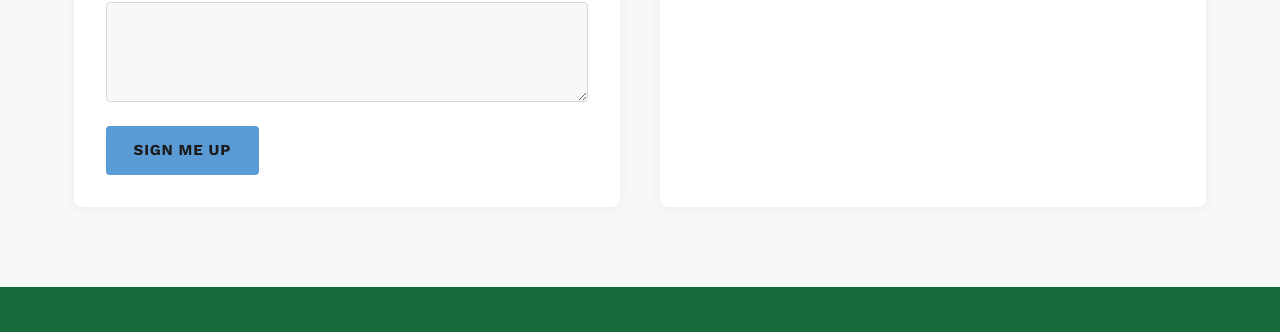
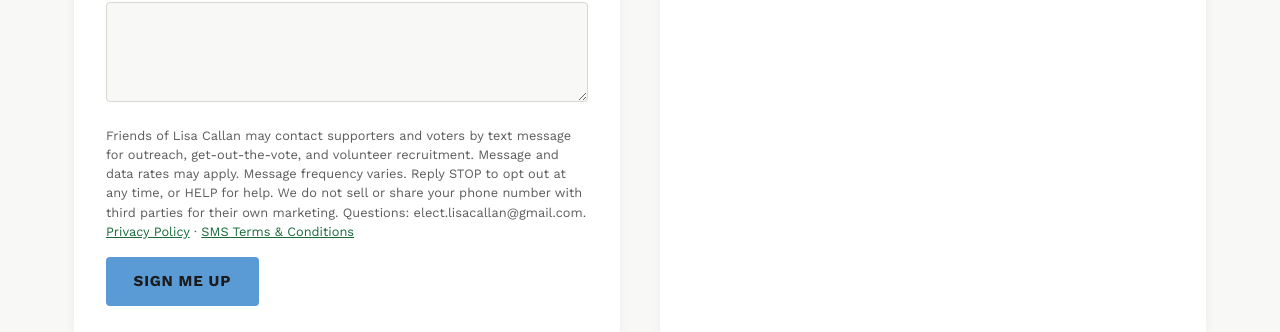
Before and after one commit to johnwyble/Lisa-Callan, a website: page index.html in a window 1280 px wide. Shown: the part 5980-6312 px from the top of the page. Drawn offline with nearby package versions, Linux system fonts and the light colour scheme.

Commit message:
Add files via upload
Adding Terms and Privacy policy to website

```diff
--- a/index.html
+++ b/index.html
@@ -535,6 +535,22 @@
     color: rgba(255,255,255,0.7);
   }
 
+  /* LEGAL (privacy / terms / SMS consent) */
+  .footer-sms { font-size: 0.8rem; color: rgba(255,255,255,0.75); margin-top: 0.4rem; }
+  .consent { font-size: 0.8rem; line-height: 1.5; color: var(--text-muted); margin: 0.25rem 0 1rem; }
+  .consent a { color: var(--primary); text-decoration: underline; }
+  .legal-page { padding: 8rem 0 4rem; background: var(--background); }
+  .legal-page .legal-wrap { max-width: 820px; }
+  .legal-page h1 { font-size: clamp(2rem, 4vw, 3rem); margin-bottom: 0.4rem; }
+  .legal-page .legal-sub { color: var(--text-muted); font-size: 1.1rem; font-weight: 500; margin-bottom: 1rem; }
+  .legal-page .legal-rule { display: block; width: 56px; height: 7px; background: var(--accent); border-radius: 3px; margin-bottom: 2.25rem; }
+  .legal-page h2 { font-size: 1.3rem; margin: 2rem 0 0.5rem; color: var(--primary); }
+  .legal-page p { color: var(--text); }
+  .legal-page p a { text-decoration: underline; }
+  .legal-meta { background: var(--surface); border-left: 4px solid var(--accent); border-radius: 0 8px 8px 0; padding: 1.1rem 1.4rem; margin-top: 2.5rem; font-size: 0.95rem; }
+  .legal-meta p { margin-bottom: 0.3rem; }
+  .legal-back { display: inline-block; margin-top: 2rem; font-weight: 600; }
+
   /* RESPONSIVE */
   @media (max-width: 880px) {
     h1 { font-size: 2.2rem; }
@@ -630,6 +646,50 @@ function htmlEscape(s) {
     .replace(/"/g, '&quot;').replace(/'/g, '&#39;');
 }
 
+function linkify(s) {
+  return htmlEscape(s).replace(/\[([^\]]+)\]\((\/[^)\s]*)\)/g, '<a href="$2">$1</a>');
+}
+
+// Legal pages: /privacy and /terms (via _redirects) or ?page=privacy for local preview.
+const PAGE = (function () {
+  const seg = location.pathname.replace(/\/+$/, '').split('/').pop().replace(/\.html$/, '');
+  if (seg === 'privacy' || seg === 'terms') return seg;
+  const q = new URLSearchParams(location.search).get('page');
+  return (q === 'privacy' || q === 'terms') ? q : null;
+})();
+if (PAGE && location.protocol !== 'file:') {
+  const b = document.createElement('base'); b.href = '/';
+  document.head.insertBefore(b, document.head.firstChild);
+}
+let LEGAL = {};
+
+function consentHtml(form) {
+  const hasTel = (form.fields || []).some(f => f.type === 'tel');
+  if (!hasTel || !LEGAL.smsDisclosure) return '';
+  const links = (LEGAL.links || []).map(l => `<a href="${htmlEscape(l.href)}">${htmlEscape(l.label)}</a>`).join(' · ');
+  return `<p class="consent">${linkify(LEGAL.smsDisclosure)}${links ? ' ' + links : ''}</p>`;
+}
+
+function renderLegal(config, key) {
+  const p = LEGAL.pages[key];
+  const secs = (p.sections || []).map(s => `<h2>${htmlEscape(s.heading)}</h2>` +
+    String(s.body || '').split('\n').filter(x => x.trim()).map(x => `<p>${linkify(x)}</p>`).join('')).join('');
+  return `
+  <section class="legal-page" id="legal">
+    <div class="container legal-wrap">
+      <h1>${htmlEscape(p.title)}</h1>
+      ${p.subtitle ? `<p class="legal-sub">${htmlEscape(p.subtitle)}</p>` : ''}
+      <span class="legal-rule"></span>
+      ${secs}
+      <div class="legal-meta">
+        ${p.contact ? `<p><strong>Contact:</strong> ${htmlEscape(p.contact)}</p>` : ''}
+        ${p.lastUpdated ? `<p>${htmlEscape(p.lastUpdated)}</p>` : ''}
+      </div>
+      <a class="legal-back" href="/">&larr; Back to ${htmlEscape(config.site.candidateName)}</a>
+    </div>
+  </section>`;
+}
+
 function applyTheme(config) {
   const c = config.style.colors || {};
   const root = document.documentElement;
@@ -667,7 +727,7 @@ function renderNav(config) {
   return `
   <nav class="site-nav ${navStyle}" id="siteNav">
     <div class="container nav-inner">
-      <a href="#" class="logo">${logoImg}<span>${htmlEscape(config.nav.logoText || config.site.candidateName)}</span></a>
+      <a href="${PAGE ? '/' : '#'}" class="logo">${logoImg}<span>${htmlEscape(config.nav.logoText || config.site.candidateName)}</span></a>
       <button class="nav-toggle" aria-label="Toggle menu" id="navToggle">&#9776;</button>
       <ul id="navLinks">
         ${links}
@@ -857,6 +917,7 @@ function renderForm(form, anchorId) {
       <input type="hidden" name="form-name" value="${htmlEscape(form.formName)}" />
       <p style="display:none"><label>Don't fill: <input name="bot-field" /></label></p>
       ${fields}
+      ${consentHtml(form)}
       <button type="submit" class="btn btn-primary">${htmlEscape(form.submitText || 'Submit')}</button>
       <div class="form-success">${htmlEscape(form.successMessage || 'Thanks!')}</div>
     </form>
@@ -896,6 +957,7 @@ function renderFooter(config) {
           <div class="footer-disclaimer">
             ${f.paidFor ? `<p>${htmlEscape(f.paidFor)}</p>` : ''}
             ${f.disclaimer ? `<p>${htmlEscape(f.disclaimer)}</p>` : ''}
+            ${LEGAL.smsDisclosure ? `<p class="footer-sms">${linkify(LEGAL.smsDisclosure)}</p>` : ''}
           </div>
           ${socialLinks ? `<div class="footer-social">${socialLinks}</div>` : ''}
         </div>
@@ -918,7 +980,15 @@ const RENDERERS = {
 };
 
 function render(config) {
+  LEGAL = config.legal || {};
   applyTheme(config);
+  if (PAGE && LEGAL.pages && LEGAL.pages[PAGE]) {
+    const lp = LEGAL.pages[PAGE];
+    document.title = lp.metaTitle || lp.title;
+    document.getElementById('app').innerHTML = renderNav(config) + renderLegal(config, PAGE) + renderFooter(config);
+    setupNavBehavior();
+    return;
+  }
   document.title = config.site.candidateName + ' for ' + (config.site.office || 'Office');
   const meta = document.querySelector('meta[name="description"]');
   if (meta && config.site.metaDescription) meta.setAttribute('content', config.site.metaDescription);
--- a/site-config.json
+++ b/site-config.json
@@ -27,16 +27,38 @@
     "logo": "images/logo.png",
     "logoText": "Lisa Callan",
     "links": [
-      { "label": "About", "href": "#about" },
-      { "label": "Record", "href": "#issues" },
-      { "label": "Endorsements", "href": "#endorsements" },
-      { "label": "Volunteer", "href": "#volunteer" },
-      { "label": "Contact", "href": "#contact" }
+      {
+        "label": "About",
+        "href": "#about"
+      },
+      {
+        "label": "Record",
+        "href": "#issues"
+      },
+      {
+        "label": "Endorsements",
+        "href": "#endorsements"
+      },
+      {
+        "label": "Volunteer",
+        "href": "#volunteer"
+      },
+      {
+        "label": "Contact",
+        "href": "#contact"
+      }
     ],
     "ctaText": "Donate",
     "ctaLink": "https://secure.actblue.com/donate/friends-of-lisa-callan-1"
   },
-  "sectionOrder": ["hero", "about", "issues", "endorsements", "volunteer", "contact"],
+  "sectionOrder": [
+    "hero",
+    "about",
+    "issues",
+    "endorsements",
+    "volunteer",
+    "contact"
+  ],
   "hero": {
     "image": "images/hero-callan.jpg",
     "overlay": "Re-elect Lisa Callan",
@@ -218,10 +240,30 @@
       "headline": "Sign up to help.",
       "intro": "Doors, phones, postcards, and yard signs. Tell us what fits your week.",
       "fields": [
-        { "name": "name", "label": "Name", "type": "text", "required": true },
-        { "name": "email", "label": "Email", "type": "email", "required": true },
-        { "name": "phone", "label": "Phone", "type": "tel", "required": false },
-        { "name": "zip", "label": "ZIP code", "type": "text", "required": false },
+        {
+          "name": "name",
+          "label": "Name",
+          "type": "text",
+          "required": true
+        },
+        {
+          "name": "email",
+          "label": "Email",
+          "type": "email",
+          "required": true
+        },
+        {
+          "name": "phone",
+          "label": "Phone",
+          "type": "tel",
+          "required": false
+        },
+        {
+          "name": "zip",
+          "label": "ZIP code",
+          "type": "text",
+          "required": false
+        },
         {
           "name": "interest",
           "label": "How would you like to help?",
@@ -236,7 +278,12 @@
             "Wherever you need me"
           ]
         },
-        { "name": "notes", "label": "Anything else we should know?", "type": "textarea", "required": false }
+        {
+          "name": "notes",
+          "label": "Anything else we should know?",
+          "type": "textarea",
+          "required": false
+        }
       ],
       "submitText": "Sign me up",
       "successMessage": "Thank you. The campaign will be in touch soon."
@@ -247,10 +294,30 @@
       "headline": "Get in touch with the campaign.",
       "intro": "Press, scheduling, endorsement requests, or anything else.",
       "fields": [
-        { "name": "name", "label": "Name", "type": "text", "required": true },
-        { "name": "email", "label": "Email", "type": "email", "required": true },
-        { "name": "subject", "label": "Subject", "type": "text", "required": false },
-        { "name": "message", "label": "Message", "type": "textarea", "required": true }
+        {
+          "name": "name",
+          "label": "Name",
+          "type": "text",
+          "required": true
+        },
+        {
+          "name": "email",
+          "label": "Email",
+          "type": "email",
+          "required": true
+        },
+        {
+          "name": "subject",
+          "label": "Subject",
+          "type": "text",
+          "required": false
+        },
+        {
+          "name": "message",
+          "label": "Message",
+          "type": "textarea",
+          "required": true
+        }
       ],
       "submitText": "Send",
       "successMessage": "Thanks for reaching out. We will get back to you."
@@ -267,8 +334,108 @@
     "paidFor": "Paid for by Friends of Lisa Callan, PO Box 3203, Issaquah, WA 98027",
     "disclaimer": "Top 5 contributors available at pdc.wa.gov.",
     "extraLinks": [
-      { "label": "Privacy", "href": "#" },
-      { "label": "Contact", "href": "#contact" }
+      {
+        "label": "Privacy Policy",
+        "href": "/privacy"
+      },
+      {
+        "label": "SMS Terms & Conditions",
+        "href": "/terms"
+      },
+      {
+        "label": "Contact",
+        "href": "#contact"
+      }
     ]
+  },
+  "legal": {
+    "_note": "smsDisclosure prints in the footer and under every form with a phone field. pages.* render at /privacy and /terms. [text](/path) makes a link.",
+    "smsDisclosure": "Friends of Lisa Callan may contact supporters and voters by text message for outreach, get-out-the-vote, and volunteer recruitment. Message and data rates may apply. Message frequency varies. Reply STOP to opt out at any time, or HELP for help. We do not sell or share your phone number with third parties for their own marketing. Questions: elect.lisacallan@gmail.com.",
+    "links": [
+      {
+        "label": "Privacy Policy",
+        "href": "/privacy"
+      },
+      {
+        "label": "SMS Terms & Conditions",
+        "href": "/terms"
+      }
+    ],
+    "pages": {
+      "privacy": {
+        "title": "Privacy Policy",
+        "subtitle": "Friends of Lisa Callan",
+        "metaTitle": "Privacy Policy | Lisa Callan for State Representative",
+        "sections": [
+          {
+            "heading": "Collection of Information",
+            "body": "We collect personal information (including names, email addresses, phone numbers, and zip codes) through forms on our website such as contact forms, volunteer sign-ups, donation forms, and event registration forms. We only collect information that is necessary for the purpose it was provided for."
+          },
+          {
+            "heading": "Use of Information",
+            "body": "Information collected through our website is used to communicate with supporters about campaign updates, fundraising efforts, volunteer opportunities, events, and get-out-the-vote initiatives. We may also use this information to improve our outreach and personalize your experience on our website."
+          },
+          {
+            "heading": "Sharing of Information",
+            "body": "We do not sell, rent, or share your personal information with third parties or affiliates for marketing or promotional purposes. Information may be shared with third parties only when required by law, or with trusted vendors (such as fundraising platforms or compliance consultants) who support our campaign operations. Mobile opt-in information will not be shared with any third parties. Text messaging originator opt-in data and consent will not be shared with any third parties under any circumstances."
+          },
+          {
+            "heading": "Data Security",
+            "body": "We implement appropriate technical and organizational measures to protect your personal information from unauthorized access, use, disclosure, or destruction."
+          },
+          {
+            "heading": "Changes to This Policy",
+            "body": "We may update this Privacy Policy from time to time. Any changes will be posted on this page with a revised effective date."
+          },
+          {
+            "heading": "Contact Us",
+            "body": "If you have questions or concerns about this Privacy Policy, please contact us at elect.lisacallan@gmail.com."
+          }
+        ],
+        "contact": "Friends of Lisa Callan · PO Box 3203, Issaquah, WA 98027 · elect.lisacallan@gmail.com",
+        "lastUpdated": "Last updated: October 2026."
+      },
+      "terms": {
+        "title": "SMS Terms & Conditions",
+        "subtitle": "Text Messaging Program Terms of Service",
+        "metaTitle": "SMS Terms & Conditions | Lisa Callan for State Representative",
+        "sections": [
+          {
+            "heading": "1. Program description",
+            "body": "Friends of Lisa Callan (“we,” “us,” “our”) operates a text-messaging program to communicate with supporters and voters on behalf of Lisa Callan for Washington State House, 5th Legislative District, Position 2. Messages may include voter contact, get-out-the-vote reminders, election information, event invitations, and volunteer-recruitment outreach. We do not solicit donations by text."
+          },
+          {
+            "heading": "2. Message frequency",
+            "body": "Message frequency varies."
+          },
+          {
+            "heading": "3. Cost",
+            "body": "Message and data rates may apply, depending on your mobile carrier’s plan. Friends of Lisa Callan does not charge for the messages."
+          },
+          {
+            "heading": "4. Opt-out",
+            "body": "You can opt out at any time by replying STOP (or STOPALL, UNSUBSCRIBE, CANCEL, END, or QUIT) to any message. After you reply STOP, we will send one confirmation message and then send no further messages unless you opt back in."
+          },
+          {
+            "heading": "5. Help",
+            "body": "For help, reply HELP to any message, or contact us at elect.lisacallan@gmail.com."
+          },
+          {
+            "heading": "6. Carriers",
+            "body": "Mobile carriers are not liable for delayed or undelivered messages."
+          },
+          {
+            "heading": "7. Privacy",
+            "body": "Your privacy matters to us. We will not share your opt-in to an SMS campaign with any third party for purposes unrelated to providing you with the services of that campaign. We may share your personal data, including your SMS opt-in or consent status, with third parties that help us provide our messaging services, including but not limited to platform providers, phone companies, and other vendors who assist us in delivering text messages. All of the above categories exclude text-messaging originator opt-in data and consent; this information will not be shared with any third parties. See our [Privacy Policy](/privacy) for more."
+          },
+          {
+            "heading": "8. Changes",
+            "body": "We may update these terms from time to time. Continued participation after changes constitutes acceptance of the updated terms."
+          }
+        ],
+        "contact": "Friends of Lisa Callan · PO Box 3203, Issaquah, WA 98027 · elect.lisacallan@gmail.com",
+        "lastUpdated": "Last updated: October 2026."
+      }
+    }
   }
 }
```
Also changed, not shown: 1 other file.
